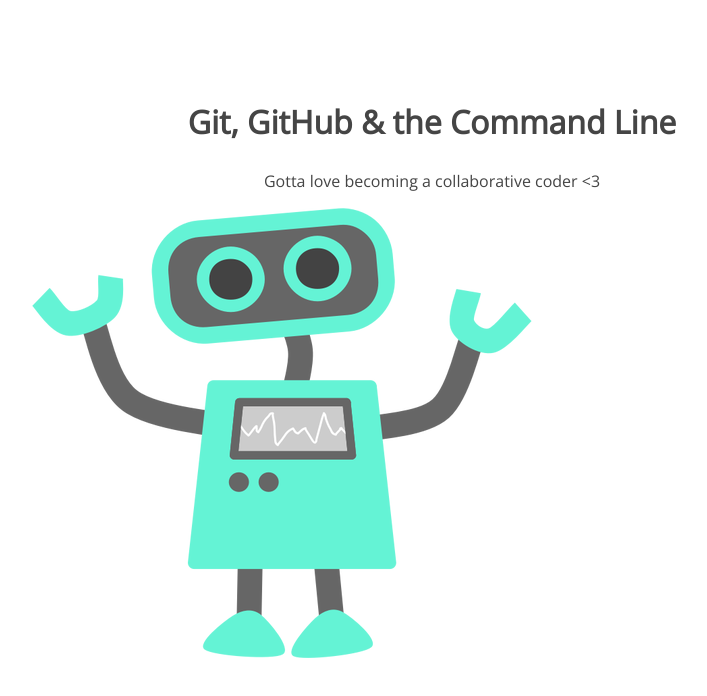
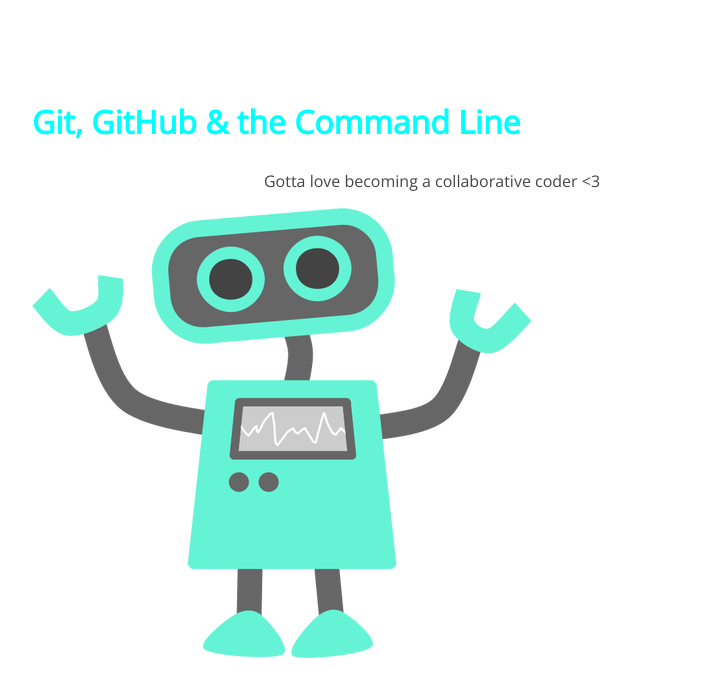
Before and after one commit to littleredtootle/105-project, a plain HTML site: page index.html in a window 1280 px wide. Shown: the whole page, without its empty margins (208-915 px from the left). Drawn offline with nearby package versions, Linux system fonts and the light colour scheme.

Commit message:
modified header font color

```diff
--- a/css/style.css
+++ b/css/style.css
@@ -2,7 +2,9 @@
 	width: 800px;
 	margin: 100px auto;
 }
-section h1,
+section h1 {
+    color: aqua;
+}
 section p {
 	text-align: center;
 	color: #454545;
```
